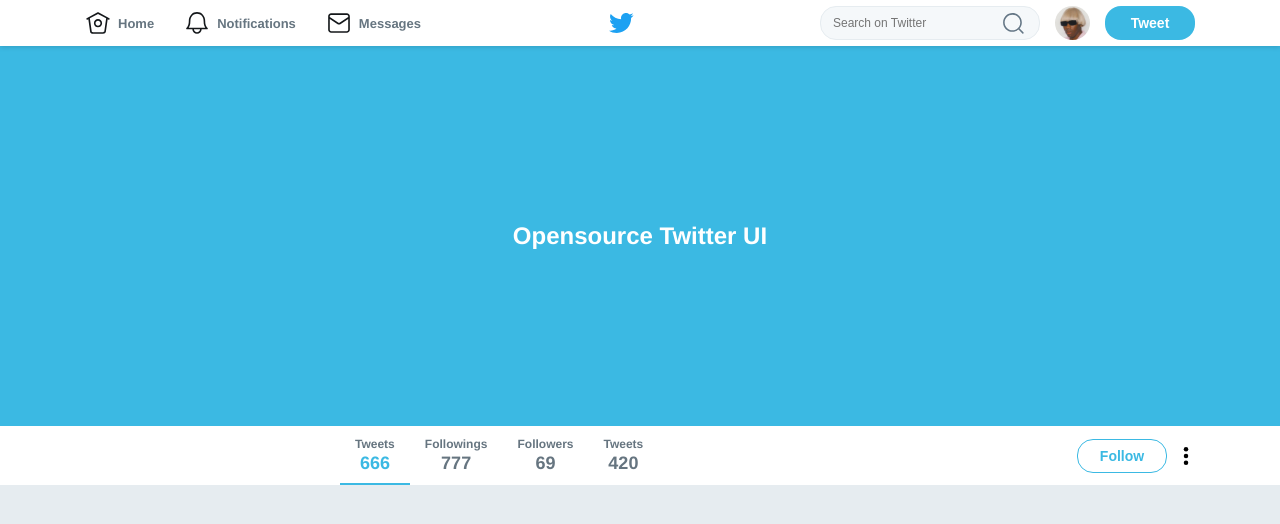
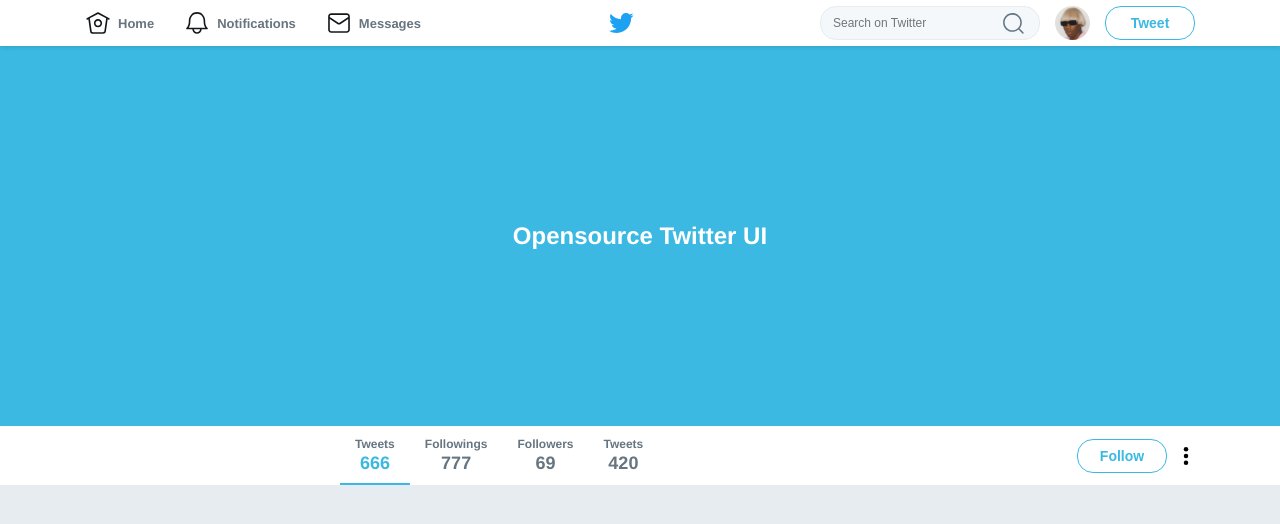
Before and after one commit to Kastango/GotYourNose, a plain HTML site: page index.html in a window 1280 px wide. In both pictures the pointer is over the button "Tweet". Drawn offline with Linux system fonts and the light colour scheme.

Commit message:
button hover changing colors

```diff
--- a/style.css
+++ b/style.css
@@ -110,6 +110,11 @@ header#main-header div.side button {
   border-radius: 16px;
 }
 
+header#main-header div.side button:hover {
+  background: #fff;
+  color: #3bb9e3;
+  border: 1px solid #3bb9e3;
+}
 
 div.banner {
   height: 380px;
```
